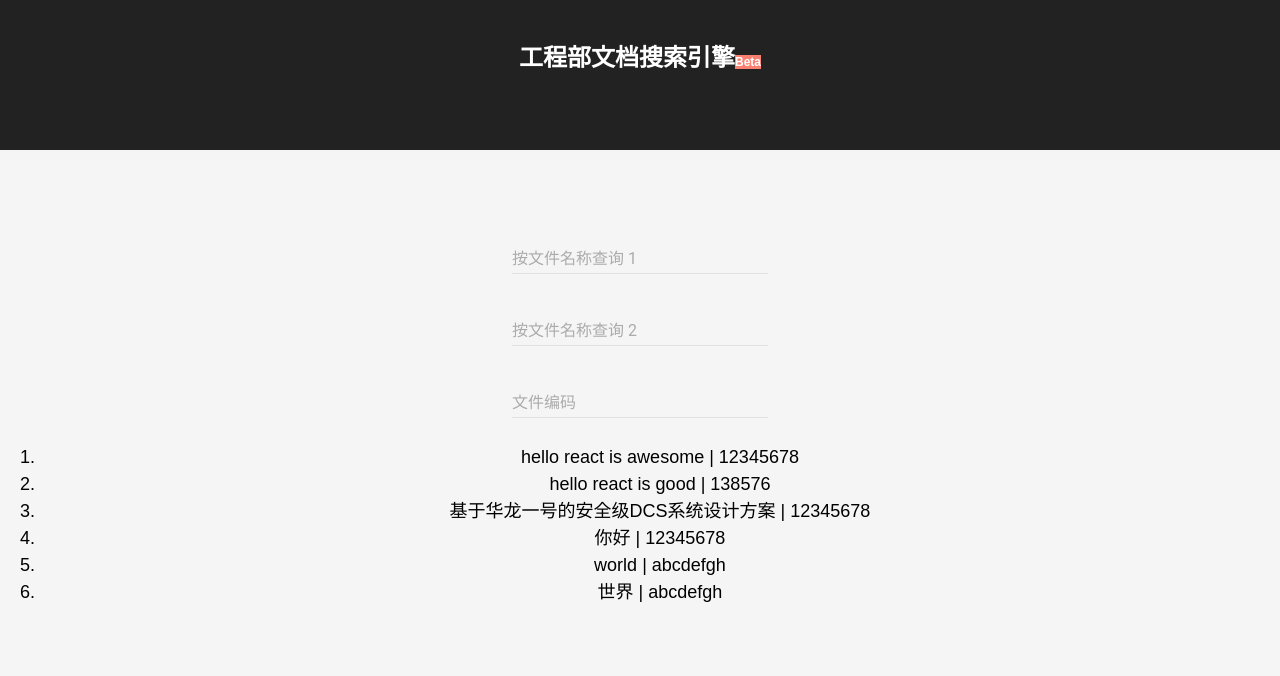
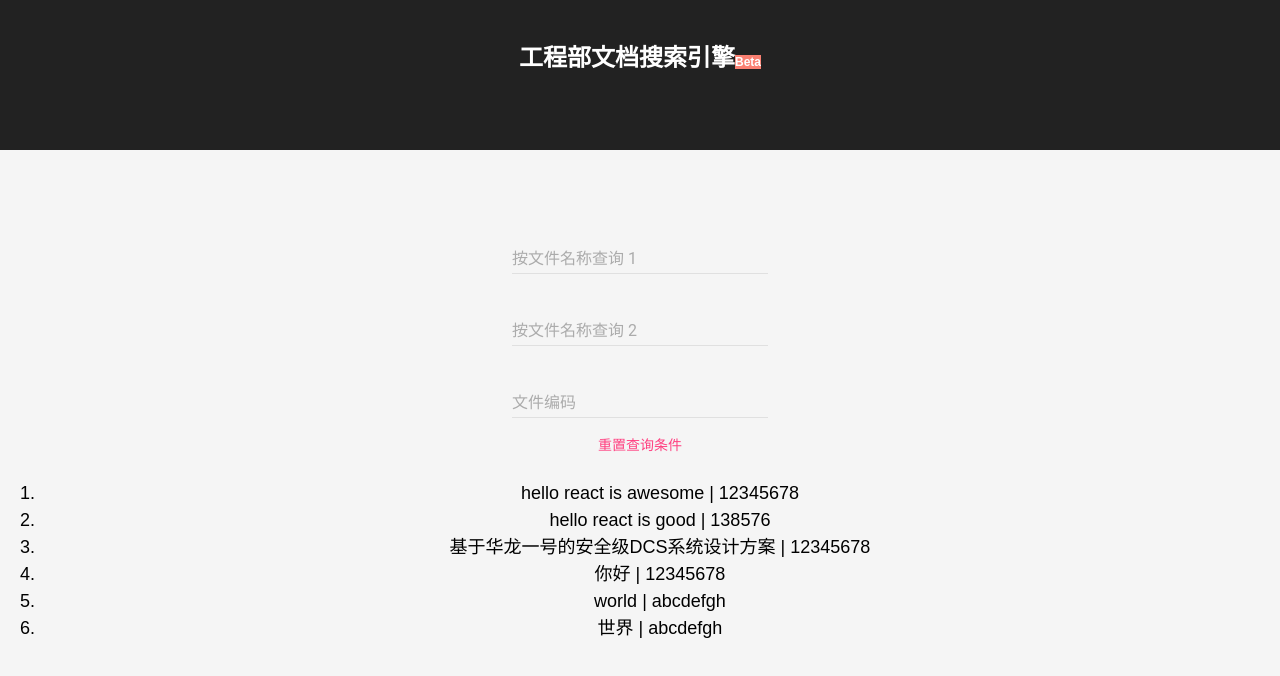
Before and after one commit to musray/doc-search-app, a React (Create React App) app: page / in a window 1280 px wide. Shown: the top 676 px of the page. Built offline with nearby package versions, Linux system fonts and the light colour scheme; what react-tap-event-plugin would draw is missing.

Commit message:
added clear state btn

```diff
--- a/src/App.js
+++ b/src/App.js
@@ -3,6 +3,7 @@ import escapeRegExp from 'escape-string-regexp'
 import './App.css';
 import TextField from 'material-ui/TextField';
 import injectTapEventPlugin from 'react-tap-event-plugin';
+import FlatButton from 'material-ui/FlatButton';
 
 // Needed for onTouchTap
 // http://stackoverflow.com/a/34015469/988941
@@ -35,9 +36,9 @@ class App extends Component {
     this.setState({ query_c: keyword.trim() });
   }
 
-  // clearQuery(query) {
-  //   this.setState({ query: '' })
-  // }
+  clearQuery(query) {
+    this.setState({ query_a: '', query_b: '', query_c: '' })
+  }
 
   render() {
 
@@ -63,22 +64,30 @@ class App extends Component {
         <div className="list-contacts">
 
             <TextField
+                value={query_a}
                 hintText="文件名称"
                 floatingLabelText="按文件名称查询 1"
                 type="text"
                 onChange={e => this.updateQuery_a(e.target.value)}
             /><br/>
             <TextField
+                value={query_b}
                 hintText="文件名称"
                 floatingLabelText="按文件名称查询 2"
                 type="text"
                 onChange={e => this.updateQuery_b(e.target.value)}
             /><br/>
             <TextField
+                value={query_c}
                 hintText="按文件编码查询"
                 floatingLabelText="文件编码"
                 type="text"
                 onChange={e => this.updateQuery_c(e.target.value)}
+            /><br/>
+            <FlatButton
+                label="重置查询条件"
+                secondary={true}
+                onClick={() => this.clearQuery()}
             />
 
         </div>
```
